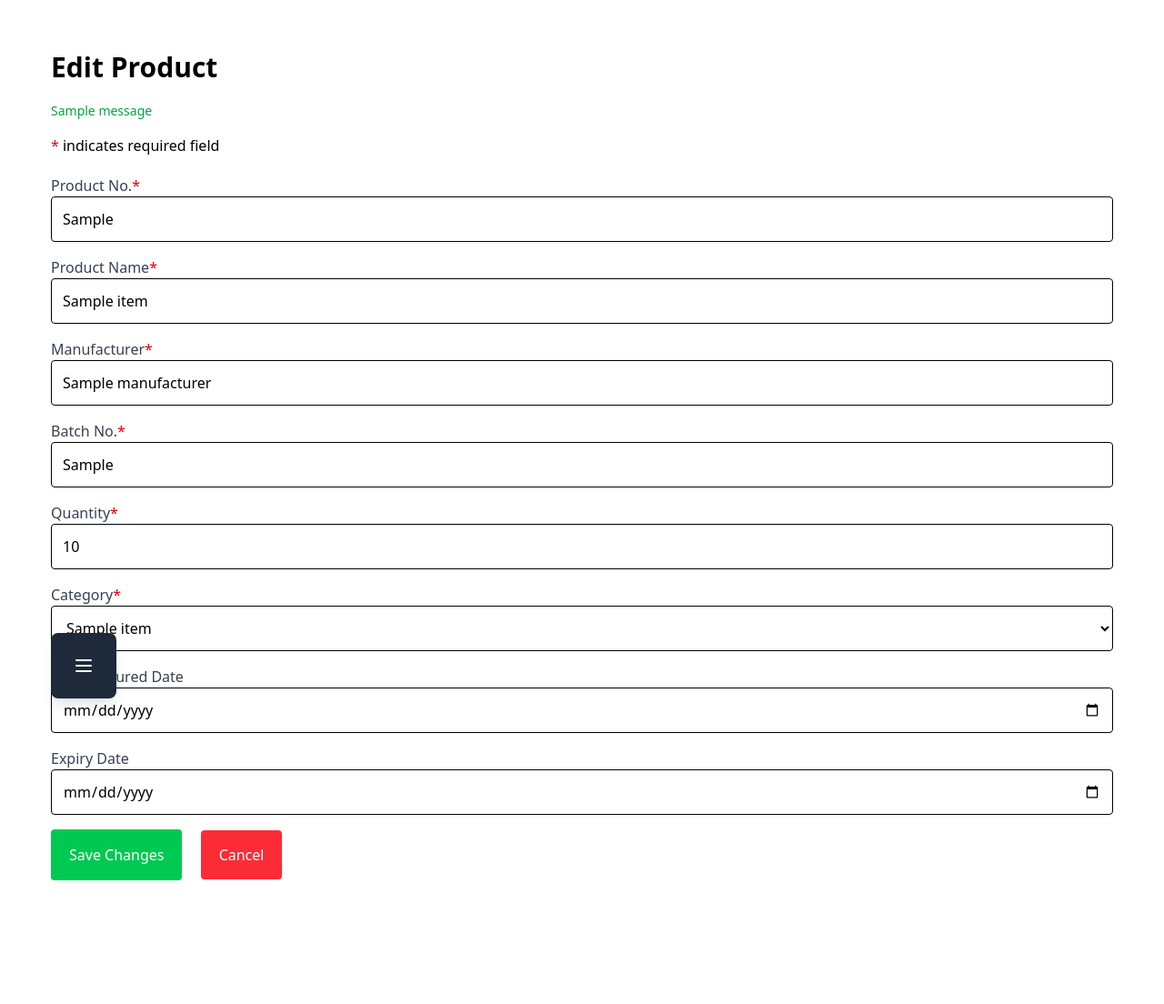
After one commit to terence-h/inventory-webapp, a Flask app: page /edit/1 in a window 1280 px wide. The commit adds this page. Shown: the whole page at 91% size. Run offline with Flask 3, Linux system fonts and the light colour scheme; a user stored in the database is signed in; one stand-in notice (Sample message) is shown; a database or web service that is not in the repository returns one stand-in record (values such as "Sample title"); data that the repository does not hold is empty.

Commit message:
Added update

```diff
--- a/app.py
+++ b/app.py
@@ -1,17 +1,14 @@
 # app.py
-import datetime
 from flask import Flask, Response, render_template, redirect, session, url_for, request, flash, jsonify
-import flask
 from flask_socketio import SocketIO, emit
 from flask_login import LoginManager, login_user, login_required, logout_user, UserMixin, current_user
 from picamera2 import Picamera2
 from pyzbar.pyzbar import decode
-from PIL import Image, ImageDraw, ImageFont
+from PIL import Image
 from dateutil import parser
 import io
 import requests
 import json
-import threading
 
 from buzz import buzz
 
@@ -84,13 +81,14 @@ def index():
         'productName': request.args.get('productName'),
         'manufacturer': request.args.get('manufacturer'),
         'batchNo': request.args.get('batchNo'),
-        'quantity': request.args.get('quantity'),
+        'quantityFrom': request.args.get('quantityFrom'),
+        'quantityTo': request.args.get('quantityTo'),
         'categoryId': request.args.get('categoryId'),
         'mfgDateFrom': request.args.get('mfgDateFrom'),
         'mfgDateTo': request.args.get('mfgDateTo'),
         'mfgExpiryDateFrom': request.args.get('mfgExpiryDateFrom'),
         'mfgExpiryDateTo': request.args.get('mfgExpiryDateTo'),
-        'addedOn': request.args.get('addedOn'),
+        # 'addedOn': request.args.get('addedOn'),
         'page': request.args.get('page')
     }
 
@@ -118,6 +116,10 @@ def add():
         # Get form data
         form_data = request.form.to_dict()
 
+        for date_field in ['mfgDate', 'mfgExpiryDate']:
+            if not form_data.get(date_field):
+                form_data[date_field] = None
+
         try:
             form_data['quantity'] = int(form_data.get('quantity', 0))
         except (json.JSONDecodeError, ValueError) as e:
@@ -125,7 +127,7 @@ def add():
             return redirect(url_for('add'))
 
         # Send data to .NET API
-        response = requests.post(f'{API_URL}/Product/addproduct', json=form_data)
+        response = requests.post(f'{API_URL}/Product/addProduct', json=form_data)
 
         if response.status_code == 200:
             flash('Product added successfully.', 'success')
@@ -141,39 +143,46 @@ def add():
 
     return render_template('add.html', categories=categories)
 
-@app.route('/update/<product_id>', methods=['GET', 'POST'])
+@app.route('/edit/<productId>', methods=['GET', 'POST'])
 @login_required
-def update(product_id):
+def edit(productId):
     if request.method == 'POST':
         # Get form data
-        product_json = request.form.get('product_json')
-        quantity = request.form.get('quantity')
+        form_data = request.form.to_dict()
+
+        for date_field in ['mfgDate', 'mfgExpiryDate']:
+            if not form_data.get(date_field):
+                form_data[date_field] = None
 
         try:
-            product_data = json.loads(product_json)
-            product_data['quantity'] = int(quantity)
+            form_data['productId'] = int(productId)
+            form_data['quantity'] = int(form_data.get('quantity', 0))
         except (json.JSONDecodeError, ValueError) as e:
             flash('Invalid input data.', 'danger')
-            return redirect(url_for('update', product_id=product_id))
+            return redirect(url_for('add'))
 
-        # Send update request to .NET API
-        response = requests.put(f'{API_URL}/products/{product_id}', json=product_data)
+        # Send data to .NET API
+        response = requests.post(f'{API_URL}/Product/editProduct', json=form_data)
 
         if response.status_code == 200:
             flash('Product updated successfully.', 'success')
-            return redirect(url_for('index'))
         else:
-            flash('Failed to update product.', 'danger')
+            json_message = json.loads(response.text)
+            message = json_message['message'] if 'message' in json_message and json_message['message'] is not None else 'Failed to add product.'
+            flash(message, 'danger')
 
     # Fetch existing product data
-    response = requests.get(f'{API_URL}/products/{product_id}')
+    response = requests.get(f'{API_URL}/Product/getProduct/{productId}')
     if response.status_code == 200:
         product = response.json()
     else:
         flash('Product not found.', 'danger')
         return redirect(url_for('index'))
 
-    return render_template('update.html', product=product)
+    categories_response = requests.get(f'{API_URL}/Category/getcategories')
+    categories = categories_response.json() if categories_response.status_code == 200 else []
+
+    return render_template('edit.html', product=product, categories=categories)
 
 @app.route('/delete/<product_id>', methods=['DELETE'])
 @login_required
@@ -203,8 +212,8 @@ def gen_frames():
         # Detect QR codes
         decoded_objects = decode(image)
 
-        draw = ImageDraw.Draw(image)
-        font = ImageFont.load_default()
+        # draw = ImageDraw.Draw(image)
+        # font = ImageFont.load_default()
 
         valid_qr_detected = False  # Flag to check if a valid QR code is detected
         qr_data = {}
--- a/static/css/output.css
+++ b/static/css/output.css
@@ -816,17 +812,20 @@
   .py-4 {
     padding-block: calc(var(--spacing) * 4);
   }
+  .py-5 {
+    padding-block: calc(var(--spacing) * 5);
+  }
+  .pb-3 {
+    padding-bottom: calc(var(--spacing) * 3);
+  }
+  .pb-5 {
+    padding-bottom: calc(var(--spacing) * 5);
+  }
   .pb-10 {
     padding-bottom: calc(var(--spacing) * 10);
   }
   .pb-16 {
     padding-bottom: calc(var(--spacing) * 16);
-  }
-  .pb-24 {
-    padding-bottom: calc(var(--spacing) * 24);
-  }
-  .pb-52 {
-    padding-bottom: calc(var(--spacing) * 52);
   }
   .text-center {
     text-align: center;
@@ -956,16 +955,66 @@
       }
     }
   }
-  .hover\:underline {
-    &:hover {
-      @media (hover: hover) {
-        text-decoration-line: underline;
-      }
+  .focus\:ring-4 {
+    &:focus {
+      --tw-ring-shadow: var(--tw-ring-inset,) 0 0 0 calc(4px + var(--tw-ring-offset-width)) var(--tw-ring-color, currentColor);
+      box-shadow: var(--tw-inset-shadow), var(--tw-inset-ring-shadow), var(--tw-ring-offset-shadow), var(--tw-ring-shadow), var(--tw-shadow);
+    }
+  }
+  .focus\:ring-gray-200 {
+    &:focus {
+      --tw-ring-color: var(--color-gray-200);
     }
   }
   .md\:grid-cols-3 {
     @media (width >= 48rem) {
       grid-template-columns: repeat(3, minmax(0, 1fr));
+    }
+  }
+  .rtl\:text-right {
+    &:where(:dir(rtl), [dir="rtl"], [dir="rtl"] *) {
+      text-align: right;
+    }
+  }
+  .dark\:border-gray-700 {
+    @media (prefers-color-scheme: dark) {
+      border-color: var(--color-gray-700);
+    }
+  }
+  .dark\:bg-gray-800 {
+    @media (prefers-color-scheme: dark) {
+      background-color: var(--color-gray-800);
+    }
+  }
+  .dark\:bg-gray-900 {
+    @media (prefers-color-scheme: dark) {
+      background-color: var(--color-gray-900);
+    }
+  }
+  .dark\:text-gray-400 {
+    @media (prefers-color-scheme: dark) {
+      color: var(--color-gray-400);
+    }
+  }
+  .dark\:text-white {
+    @media (prefers-color-scheme: dark) {
+      color: var(--color-white);
+    }
+  }
+  .dark\:hover\:bg-gray-800 {
+    @media (prefers-color-scheme: dark) {
+      &:hover {
+        @media (hover: hover) {
+          background-color: var(--color-gray-800);
+        }
+      }
+    }
+  }
+  .dark\:focus\:ring-gray-800 {
+    @media (prefers-color-scheme: dark) {
+      &:focus {
+        --tw-ring-color: var(--color-gray-800);
+      }
     }
   }
 }
@@ -1036,10 +1085,6 @@
   initial-value: solid;
 }
 @property --tw-font-weight {
-  syntax: "*";
-  inherits: false;
-}
-@property --tw-tracking {
   syntax: "*";
   inherits: false;
 }
--- /dev/null
+++ b/templates/edit.html
@@ -0,0 +1,174 @@
+<!-- templates/edit.html -->
+{% extends "base.html" %}
+
+{% block title %}Edit{% endblock %}
+
+{% block content %}
+<div class="container mx-auto p-6 pb-10">
+    <h2 class="text-3xl font-bold pb-5">Edit Product</h2>
+    {% with messages = get_flashed_messages(with_categories=true) %}
+      {% if messages %}
+        {% for category, message in messages %}
+          <div class="mb-4 text-sm text-{{ 'red' if category == 'danger' else 'green' }}-600">
+            {{ message }}
+          </div>
+        {% endfor %}
+      {% endif %}
+    {% endwith %}
+
+    <div class="pb-5">
+        <span class="text-red-600">*</span> indicates required field
+    </div>
+
+    <form method="POST">
+        <input type="hidden" value="{{ product.productId }}"/>
+        <div class="mb-4">
+            <label class="block text-gray-700">Product No.<span class="text-red-600">*</span></label>
+            <input type="text" id="productNo" name="productNo" required class="w-full px-3 py-3 border rounded"
+            value="{{ product.productNo }}" />
+        </div>
+        <div class="mb-4">
+            <label class="block text-gray-700">Product Name<span class="text-red-600">*</span></label>
+            <input type="text" id="productName" name="productName" required class="w-full px-3 py-3 border rounded"
+            value="{{ product.productName }}" />
+        </div>
+        <div class="mb-4">
+            <label class="block text-gray-700">Manufacturer<span class="text-red-600">*</span></label>
+            <input type="text" id="manufacturer" name="manufacturer" required class="w-full px-3 py-3 border rounded"
+            value="{{ product.manufacturer }}" />
+        </div>
+        <div class="mb-4">
+            <label class="block text-gray-700">Batch No.<span class="text-red-600">*</span></label>
+            <input type="text" id="batchNo" name="batchNo" required class="w-full px-3 py-3 border rounded"
+            value="{{ product.batchNo }}" />
+        </div>
+        <div class="mb-4">
+            <label class="block text-gray-700">Quantity<span class="text-red-600">*</span></label>
+            <input type="number" id="quantity" name="quantity" required class="w-full px-3 py-3 border rounded" min="0"
+            value="{{ product.quantity }}">
+        </div>
+        <div class="mb-4">
+            <label class="block text-gray-700">Category<span class="text-red-600">*</span></label>
+            <select id="categoryId" name="categoryId" required class="w-full px-3 py-3 border rounded">
+                {% for category in categories %}
+                <option value="{{ category.categoryId }}" {% if product.categoryId == category.categoryId %}selected{% endif %}>{{ category.categoryName }}</option>
+                {% endfor %}
+            </select>
+        </div>
+        <div class="mb-4">
+            <label class="block text-gray-700">Manufactured Date</label>
+            <input type="date" id="mfgDate" name="mfgDate" class="w-full px-3 py-3 border rounded"
+            value="{{ product.mfgDate }}" />
+        </div>
+        <div class="mb-4">
+            <label class="block text-gray-700">Expiry Date</label>
+            <input type="date" id="mfgExpiryDate" name="mfgExpiryDate" class="w-full px-3 py-3 border rounded"
+            value="{{ product.mfgExpiryDate }}" />
+        </div>
+        <button type="submit" class="bg-green-500 text-white px-5 py-4 rounded hover:bg-green-600">Save Changes</button>
+        <a href="{{ url_for('index') }}" class="ml-4 bg-red-500 text-white px-5 py-4 rounded hover:bg-red-600">Cancel</a>
+    </form>
+</div>
+{% endblock %}
+
+{% block others %}
+<!-- <button id="qrScannerToggle" class="fixed z-50 bottom-8 right-14 p-6 bg-gray-800 text-white rounded-lg shadow-lg">
+    <svg id="qrIcon" xmlns="http://www.w3.org/2000/svg" fill="none" viewBox="0 0 24 24" stroke-width="1.5" stroke="currentColor" class="w-8 h-8">
+        <path stroke-linecap="round" stroke-linejoin="round" d="M3.75 4.875c0-.621.504-1.125 1.125-1.125h4.5c.621 0 1.125.504 1.125 1.125v4.5c0 .621-.504 1.125-1.125 1.125h-4.5A1.125 1.125 0 0 1 3.75 9.375v-4.5ZM3.75 14.625c0-.621.504-1.125 1.125-1.125h4.5c.621 0 1.125.504 1.125 1.125v4.5c0 .621-.504 1.125-1.125 1.125h-4.5a1.125 1.125 0 0 1-1.125-1.125v-4.5ZM13.5 4.875c0-.621.504-1.125 1.125-1.125h4.5c.621 0 1.125.504 1.125 1.125v4.5c0 .621-.504 1.125-1.125 1.125h-4.5A1.125 1.125 0 0 1 13.5 9.375v-4.5Z" />
+        <path stroke-linecap="round" stroke-linejoin="round" d="M6.75 6.75h.75v.75h-.75v-.75ZM6.75 16.5h.75v.75h-.75v-.75ZM16.5 6.75h.75v.75h-.75v-.75ZM13.5 13.5h.75v.75h-.75v-.75ZM13.5 19.5h.75v.75h-.75v-.75ZM19.5 13.5h.75v.75h-.75v-.75ZM19.5 19.5h.75v.75h-.75v-.75ZM16.5 16.5h.75v.75h-.75v-.75Z" />
+      </svg>
+
+    <svg id="qrCloseIcon" class="w-8 h-8 hidden" fill="none" stroke="currentColor" viewBox="0 0 24 24">
+        <path stroke-linecap="round" stroke-linejoin="round" stroke-width="2" d="M6 18L18 6M6 6l12 12"/>
+    </svg>
+</button>
+
+<div id="modal" class="fixed inset-0 bg-black/90 flex items-center justify-center z-[49] hidden">
+    <div id="modalContent" class="rounded-lg overflow-hidden shadow-lg">
+        <img id="videoFeedImg" src="" alt="Video Feed" class="w-[640px] h-[480px]">
+    </div>
+</div> -->
+{% endblock %}
+
+{% block scripts %}
+{{ super() }}
+<script>
+    // Get elements by ID
+    // const modalToggleBtn = document.getElementById('qrScannerToggle');
+    // const modal = document.getElementById('modal');
+    // const modalContent = document.getElementById('modalContent');
+    // const videoFeedImg = document.getElementById('videoFeedImg');
+    // const qrIcon = document.getElementById('qrIcon');
+    // const qrCloseIcon = document.getElementById('qrCloseIcon');
+
+    // const productNo = document.getElementById('productNo');
+    // const productName = document.getElementById('productName');
+    // const manufacturer = document.getElementById('manufacturer');
+    // const batchNo = document.getElementById('batchNo');
+    // const quantity = document.getElementById('quantity');
+    // const categoryId = document.getElementById('categoryId');
+    // const mfgDate = document.getElementById('mfgDate');
+    // const mfgExpiryDate = document.getElementById('mfgExpiryDate');
+
+    // var socket = io();
+
+    // // Listen for the 'qr_detected' event
+    // socket.on('qr_detected', function(msg) {
+    //     const qrData = msg.data;
+    //     //console.log('QR Code detected:', qrData);
+    //     productNo.value = qrData.productNo ?? productNo.value;
+    //     productName.value = qrData.productName ?? productName.value;
+    //     manufacturer.value = qrData.manufacturer ?? manufacturer.value;
+    //     batchNo.value = qrData.batchNo ?? batchNo.value;
+    //     quantity.value = qrData.quantity ?? quantity.value;
+    //     categoryId.value = qrData.categoryId ?? categoryId.value;
+    //     mfgDate.value = qrData.mfgDate ?? mfgDate.value;
+    //     mfgExpiryDate.value = qrData.mfgExpiryDate ?? mfgExpiryDate.value;
+    //     closeModal();
+    // });
+
+    // function closeModal() {
+    //     modal.classList.add('hidden');
+    //     videoFeedImg.src = "";
+    //     qrCloseIcon.classList.toggle('hidden');
+    //     qrIcon.classList.toggle('hidden');
+    // }
+
+    // function openModal() {
+    //     modal.classList.remove('hidden');
+    //     videoFeedImg.src = "{{ url_for('video_feed') }}";
+    //     qrCloseIcon.classList.toggle('hidden');
+    //     qrIcon.classList.toggle('hidden');
+    // }
+
+    // // Function to open the modal
+    // modalToggleBtn.addEventListener('click', () => {
+    //     if (modal.classList.contains('hidden')) {
+    //         openModal();
+    //     } else {
+    //         closeModal();
+    //     }
+    // });
+
+    // // Function to close the modal when clicking outside the modal content
+    // modal.addEventListener('click', (event) => {
+    //     if (event.target === modal) {
+    //         closeModal();
+    //     }
+    // });
+
+    // // Optional: Close modal with the 'Escape' key
+    // document.addEventListener('keydown', (event) => {
+    //     if (event.key === 'Escape') {
+    //         closeModal();
+    //     }
+    // });
+
+    // function formatDateForDisplay(dateStr) {
+    //         if (!dateStr) return '';
+    //         var parts = dateStr.split('-');
+    //         if (parts.length !== 3) return dateStr; // Return original if format is unexpected
+    //         return parts[2] + '-' + parts[1] + '-' + parts[0];
+    //     }
+</script>
+{% endblock %}
```
Also changed, not shown: other parts of static/css/output.css (+40 -44 lines), templates/add.html (+7 -2 lines), templates/index.html (+19 -10 lines).
